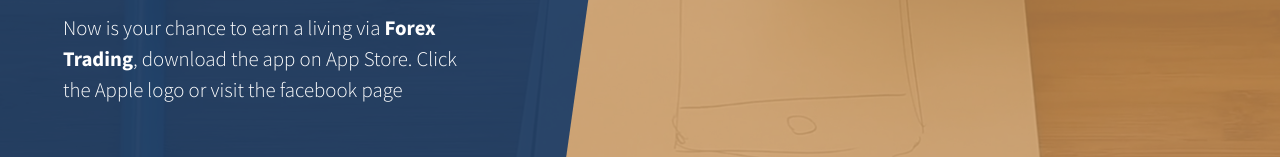
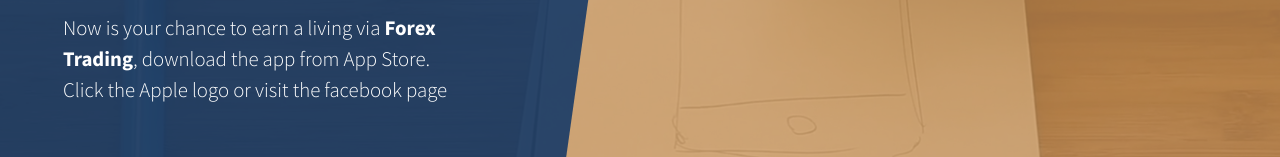
Before and after one commit to laidchrisler214/ASDFGsite, a website: page docs/index.html in a window 1280 px wide. Shown: the part 425-582 px from the top of the page. Drawn offline with Linux system fonts and the light colour scheme.

Commit message:
Grammar Fix

```diff
--- a/docs/index.html
+++ b/docs/index.html
@@ -34,7 +34,7 @@
           <div class="col-12 my-auto">
             <div class="masthead-content text-white py-5 py-md-0">
               <h1 class="mb-3">A Simply Direct Forex Guide</h1>
-              <p class="mb-5">Now is your chance to earn a living via <strong>Forex Trading</strong>, download the app on App Store. Click the Apple logo or visit the facebook page</p>
+              <p class="mb-5">Now is your chance to earn a living via <strong>Forex Trading</strong>, download the app from App Store. Click the Apple logo or visit the facebook page</p>
             </div>
           </div>
         </div>
```
